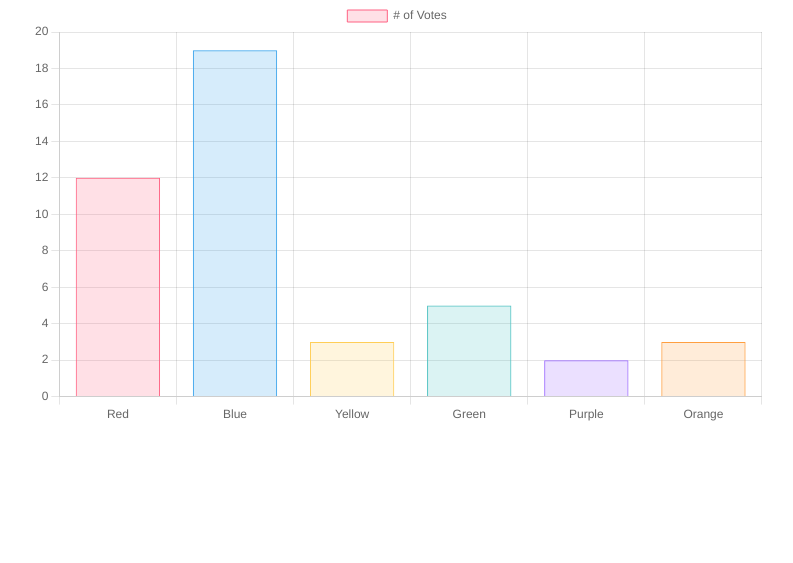
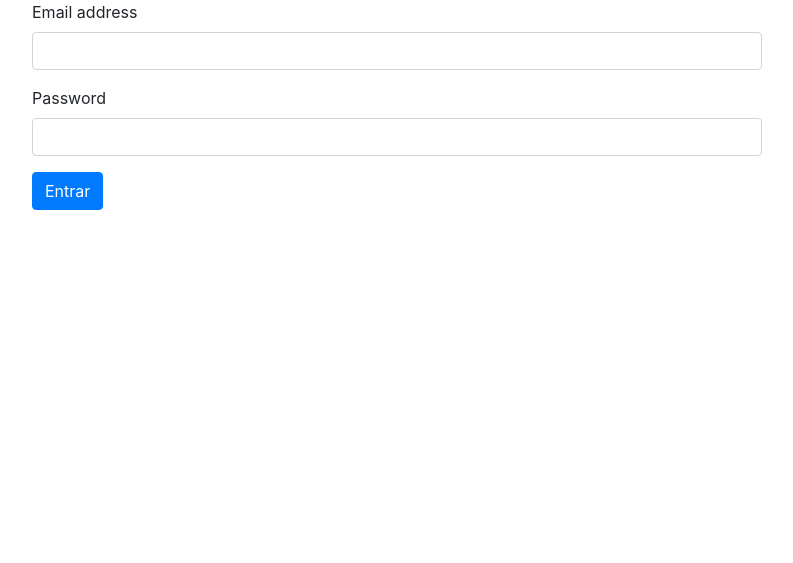
Before and after one commit to urrasinh/covid19, a website: page public/covid19/index.html in a window 1280 px wide. Shown: the whole page, without its empty margins (243-1036 px from the left). Drawn offline with nearby package versions, Linux system fonts and the light colour scheme.

Commit message:
actualizacion

```diff
--- a/public/covid19/assets/scripts.js
+++ b/public/covid19/assets/scripts.js
@@ -1,64 +1,101 @@
+const formularioSelector = document.querySelector('#formulario')
+const emailSelector = document.querySelector('#email')
+const passwordSelector = document.querySelector('#password')
 
 
-const ctx = document.getElementById('grafico');
-
-const graficoWeb = () => {
-    fetch(`http://localhost:3000/api/total`).then((respuesta) => {
-        respuesta.json().then((data) => {
-            console.log(data)
-            grafico(data)
-
-        })
-    })
+// funcionalidad para iniciar sesión con la api
+const iniciarSesionConApi = async (email, password) => {
+    console.log(email, password)
+    try {
+        const response = await fetch('http://localhost:3000/api/login',
+            {
+                method: 'POST',
+                body: JSON.stringify({ email: email, password: password })
+            })
+        const { token } = await response.json()
+        localStorage.setItem('jwt-token', token) //persistir el js, lo que significa que va a quedar guardado en el navegador
+    } catch (err) {
+        console.error(`Error: ${err} `)
+    }
 }
 
-const myChart = new Chart(ctx, {
-    type: 'bar',
-    data: {
-        labels: ['Red', 'Blue', 'Yellow', 'Green', 'Purple', 'Orange'],
-        datasets: [{
-            label: '# of Votes',
-            data: [12, 19, 3, 5, 2, 3],
-            backgroundColor: [
-                'rgba(255, 99, 132, 0.2)',
-                'rgba(54, 162, 235, 0.2)',
-                'rgba(255, 206, 86, 0.2)',
-                'rgba(75, 192, 192, 0.2)',
-                'rgba(153, 102, 255, 0.2)',
-                'rgba(255, 159, 64, 0.2)'
-            ],
-            borderColor: [
-                'rgba(255, 99, 132, 1)',
-                'rgba(54, 162, 235, 1)',
-                'rgba(255, 206, 86, 1)',
-                'rgba(75, 192, 192, 1)',
-                'rgba(153, 102, 255, 1)',
-                'rgba(255, 159, 64, 1)'
-            ],
-            borderWidth: 1
-        }]
-    },
-    options: {
-        scales: {
-            y: {
-                beginAtZero: true
-            }
-        }
-    }
-});
+
+console.log(formularioSelector, emailSelector, passwordSelector)
+
+formularioSelector.addEventListener('submit', async (event) => {
+    event.preventDefault()
+    console.log('hola soy un formulario')
+    const emailValor = emailSelector.value
+    const passwordValor = passwordSelector.value
+
+    await iniciarSesionConApi(emailValor, passwordValor)
+    const jwtToken = localStorage.getItem('jwt-token')
+    console.log(jwtToken)
+})
 
 
-/*
-let alumnos = [
-    {nombre: 'Juan', edad: 24},
-    {nombre: 'Pedro', edad: 19},
-    {nombre: 'Maria', edad: 22},
-    {nombre: 'Jose', edad: 28},
-    {nombre: 'Diego', edad: 18},
-    ]
-    let alumnosNuevo = alumnos.map(alumno => {
-    alumno.esMayor = alumno.edad > 18
-    return alumno
-    })
 
-    */
+
+// const ctx = document.getElementById('grafico');
+
+// const graficoWeb = () => {
+//     fetch(`http://localhost:3000/api/total`).then((respuesta) => {
+//         respuesta.json().then((data) => {
+//             console.log(data)
+//             grafico(data)
+
+//         })
+//     })
+// }
+
+
+// const myChart = new Chart(ctx, {
+//     type: 'bar',
+//     data: {
+//         labels: ['Red', 'Blue', 'Yellow', 'Green', 'Purple', 'Orange'],
+//         datasets: [{
+//             label: '# of Votes',
+//             data: [12, 19, 3, 5, 2, 3],
+//             backgroundColor: [
+//                 'rgba(255, 99, 132, 0.2)',
+//                 'rgba(54, 162, 235, 0.2)',
+//                 'rgba(255, 206, 86, 0.2)',
+//                 'rgba(75, 192, 192, 0.2)',
+//                 'rgba(153, 102, 255, 0.2)',
+//                 'rgba(255, 159, 64, 0.2)'
+//             ],
+//             borderColor: [
+//                 'rgba(255, 99, 132, 1)',
+//                 'rgba(54, 162, 235, 1)',
+//                 'rgba(255, 206, 86, 1)',
+//                 'rgba(75, 192, 192, 1)',
+//                 'rgba(153, 102, 255, 1)',
+//                 'rgba(255, 159, 64, 1)'
+//             ],
+//             borderWidth: 1
+//         }]
+//     },
+//     options: {
+//         scales: {
+//             y: {
+//                 beginAtZero: true
+//             }
+//         }
+//     }
+// });
+
+
+// /*
+// let alumnos = [
+//     {nombre: 'Juan', edad: 24},
+//     {nombre: 'Pedro', edad: 19},
+//     {nombre: 'Maria', edad: 22},
+//     {nombre: 'Jose', edad: 28},
+//     {nombre: 'Diego', edad: 18},
+//     ]
+//     let alumnosNuevo = alumnos.map(alumno => {
+//     alumno.esMayor = alumno.edad > 18
+//     return alumno
+//     })
+
+//     */
--- a/public/covid19/index.html
+++ b/public/covid19/index.html
@@ -10,6 +10,8 @@
 </head>
 <body>
 
+
+
     <div class="container">
         <div class="row">
             <div class="col-md-12">
@@ -17,6 +19,17 @@
                     <div class="col-md-2">
                     </div>
                     <div class="col-md-8">
+                        <form id="formulario">
+                            <div class="form-group">
+                                <label>Email address</label>
+                                <input id="email" type="email" class="form-control" aria-describedby="emailHelp">
+                            </div>
+                            <div class="form-group">
+                                <label>Password</label>
+                                <input id="password" type="password" class="form-control">
+                            </div>
+                            <button type="submit" class="btn btn-primary">Entrar</button>
+                        </form>
                         <canvas id="grafico" width="600" height="350"></canvas>
                     </div>
                     <div class="col-md-2">
```
